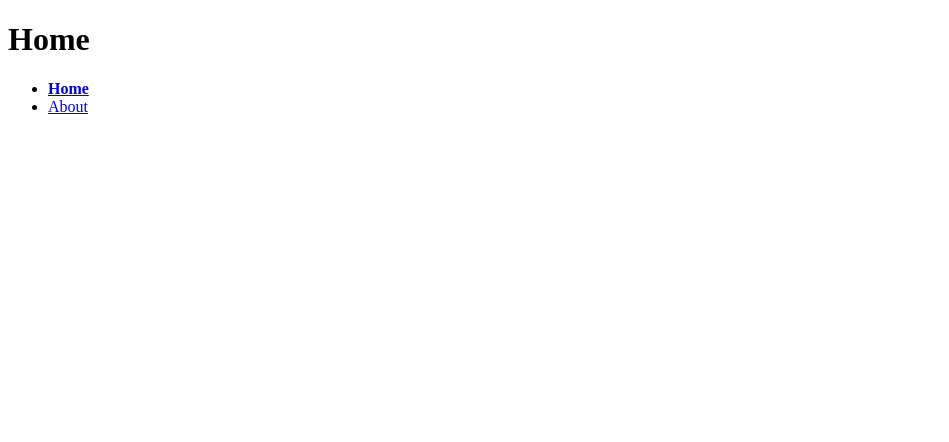
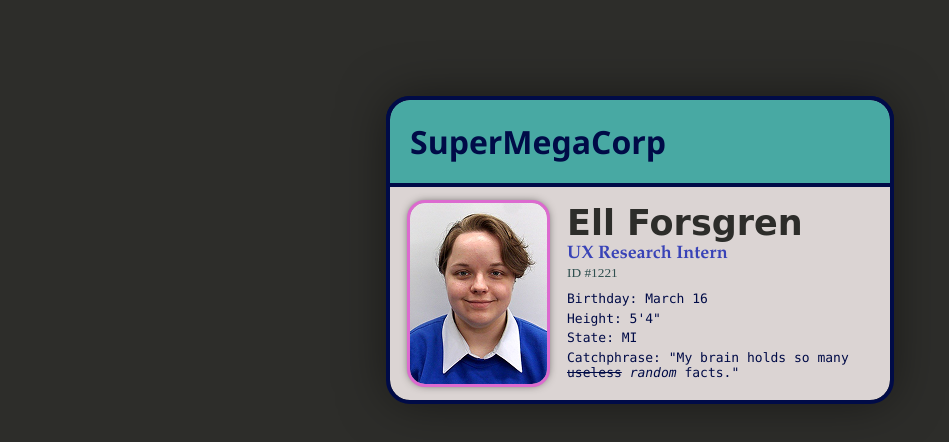
Before and after one commit to BRVSS/html-getting-started, a plain HTML site: page index.html in a window 1280 px wide. Shown: the whole page, without its empty margins (0-949 px from the left). Drawn offline with Linux system fonts and the light colour scheme.

Commit message:
Added ID card with info to be published

```diff
--- a/index.html
+++ b/index.html
@@ -7,13 +7,22 @@
     <link rel="stylesheet" href="screen.css">
   </head>
   <body>
-    <h1>Home</h1>
-    <nav>
-      <ul>
-        <li><a href="index.html" class="active">Home</a></li>
-        <li><a href="about.html">About</a></li>
-      </ul>
-    </nav>
-    <script src="index.js"></script>
+    <div class="card">
+      <h1 id="company">SuperMegaCorp</h1>
+      <div>
+        <img alt="A passport photo for a young adult with medium light hair and blue eyes.
+        They have a small closed-mouth smile." src="Passport 1.png">
+        <h2>Ell Forsgren</h2>
+        <p id="title">UX Research Intern
+        <p id="num">ID #1221</p>
+        </p>
+        <ul style="list-style-type: none;">
+          <li>Birthday: March 16</li>
+          <li>Height: 5'4"</li>
+          <li>State: MI</li>
+          <li>Catchphrase: "My brain holds so many <s>useless</s> <i>random</i> facts."</li>
+        </ul>
+      </div>
+    </div>
   </body>
 </html>
--- a/screen.css
+++ b/screen.css
@@ -2,3 +2,76 @@
 a.active {
     font-weight: bold;
 }
+
+
+body{
+    background:#2d2d2a;
+    margin-top: 100px;
+}
+
+.card{
+    background: #dbd4d3;
+    color:#000B47;
+    margin: 0 auto;
+    width: 500px;
+    height: 300px;
+    border-radius: 20px;
+    box-shadow: 0 0 50px rgba(0, 0, 0, 0.5); /* (red, green, blue, opacity)*/
+    outline: 4px solid #000B47;
+}
+
+.card div{
+    padding: 20px;
+}
+
+h1 {
+    background: #48A9A3;
+    font-family: 'Segoe UI', Tahoma, Geneva, Verdana, sans-serif;
+    padding: 20px;
+    margin: 0;
+    border-radius: 20px 20px 0 0;
+    outline: 4px solid #000B47;
+}
+
+img{
+    float: left; /*makes photo stay to left*/
+    margin-right: 20px;
+    border-radius: 15px;
+    outline: 3px solid #DC6ACF;
+    box-shadow: 0 0 10px #2d2d2a;
+}
+
+h2 {
+     font-family: 'Brush Script MT', cursive;
+     color:#2d2d2a;
+     margin: 0;
+     font-size: 35px;
+}
+
+p{
+    margin: 0;
+}
+
+#title {
+    font-family: Garamond, serif;
+    color:#3943B7;
+    font-weight: bold;
+    font-size: large;
+}
+
+#num{
+color: darkslategray ;
+font-size: smaller;
+}
+
+ul{
+    margin: 0 auto;
+    padding-top: 10px;
+    font-weight: normal;
+    font-family:'Lucida Console';
+    font-size: small;
+}
+
+li{
+       margin-bottom: .35em;
+}
```
Also changed, not shown: Passport 1.png (added).
